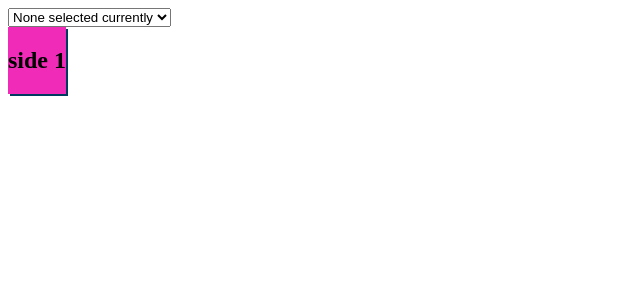
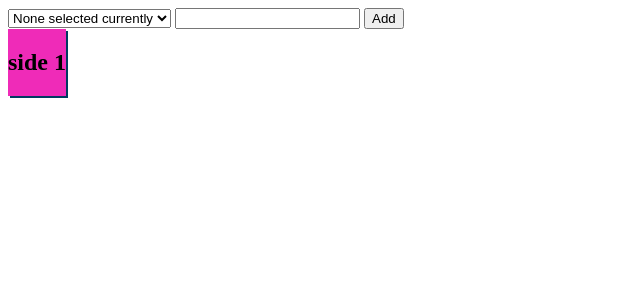
Before and after one commit to TNTRedstone/hack-the-classroom-flashcard-app, a Svelte app: page / in a window 1280 px wide. Shown: the top 300 px of the page, without its empty margins (0-640 px from the left). Built offline with nearby package versions, Linux system fonts and the light colour scheme.

Commit message:
made ability to add to flashcard lists

```diff
--- a/src/FlashcardListPicker.svelte
+++ b/src/FlashcardListPicker.svelte
@@ -1,13 +1,25 @@
 <script>
-	let flashcardLists = ["None selected currently"];
+    let flashcardLists = ["None selected currently"];
+    let newFlashcardListName = "";
+    let selectedList = "None selected currently";
+
+    function addFlashcardList() {
+        if (newFlashcardListName.trim() !== "") {
+            flashcardLists = [...flashcardLists, newFlashcardListName];
+            selectedList = newFlashcardListName; // Select the newly added option
+            newFlashcardListName = ""; // Clear the input field after adding
+        }
+    }
 </script>
 
 <main>
-	{#each flashcardLists as flashcardList}
-		<select>
-			<option value={flashcardList}>{flashcardList}</option>
-		</select>
-	{/each}
+    <select bind:value={selectedList}>
+        {#each flashcardLists as flashcardList}
+            <option value={flashcardList}>{flashcardList}</option>
+        {/each}
+    </select>
+    <input bind:value={newFlashcardListName} type="text" />
+    <button on:click={addFlashcardList}>Add</button>
 </main>
 
 <style></style>
```
